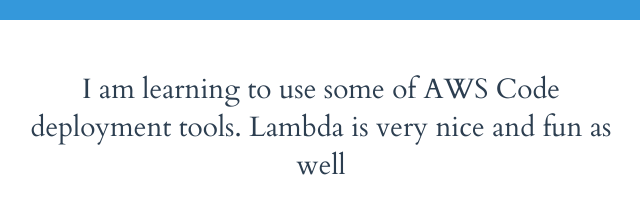
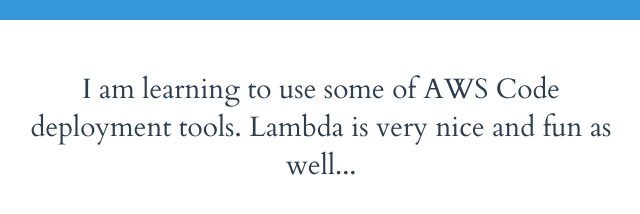
Before and after one commit to halehan/my-portfolio, a plain HTML site: page index.html in a window 1280 px wide. Shown: the part 2088-2302 px from the top of the page, 319-959 px from the left. Drawn offline with Linux system fonts and the light colour scheme.

Commit message:
added period to index.html

```diff
--- a/index.html
+++ b/index.html
@@ -116,7 +116,7 @@
 
     <section class="section section--alignCentered section--description">
       <p class="color--darkgrey section__description">
-        I am learning to use some of AWS Code deployment tools.  Lambda is very nice and fun as well
+        I am learning to use some of AWS Code deployment tools.  Lambda is very nice and fun as well...
       </p>
 
     <div class="background--skyBlue modal--closed">
```
